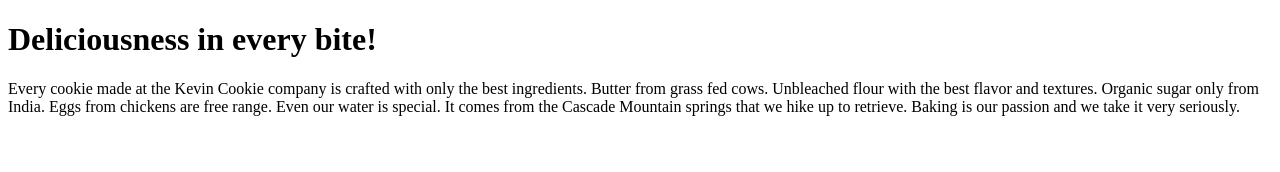
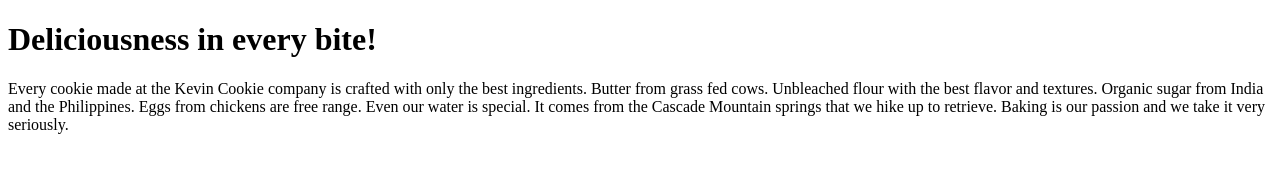
Before and after one commit to rudy-gitwork/Tutorial, a plain HTML site: page index.htm in a window 1280 px wide. Drawn offline with Linux system fonts and the light colour scheme.

Commit message:
Update index.htm

```diff
--- a/index.htm
+++ b/index.htm
@@ -4,7 +4,7 @@
 
 <h1>Deliciousness in every bite!</h1>
 
-<p>Every cookie made at the Kevin Cookie company is crafted with only the best ingredients. Butter from grass fed cows. Unbleached flour with the best flavor and textures. Organic sugar only from India. Eggs from chickens are free range. Even our water is special. It comes from the Cascade Mountain springs that we hike up to retrieve. Baking is our passion and we take it very seriously.</p>
+<p>Every cookie made at the Kevin Cookie company is crafted with only the best ingredients. Butter from grass fed cows. Unbleached flour with the best flavor and textures. Organic sugar from India and the Philippines. Eggs from chickens are free range. Even our water is special. It comes from the Cascade Mountain springs that we hike up to retrieve. Baking is our passion and we take it very seriously.</p>
 
 </body>
 </html>
```
